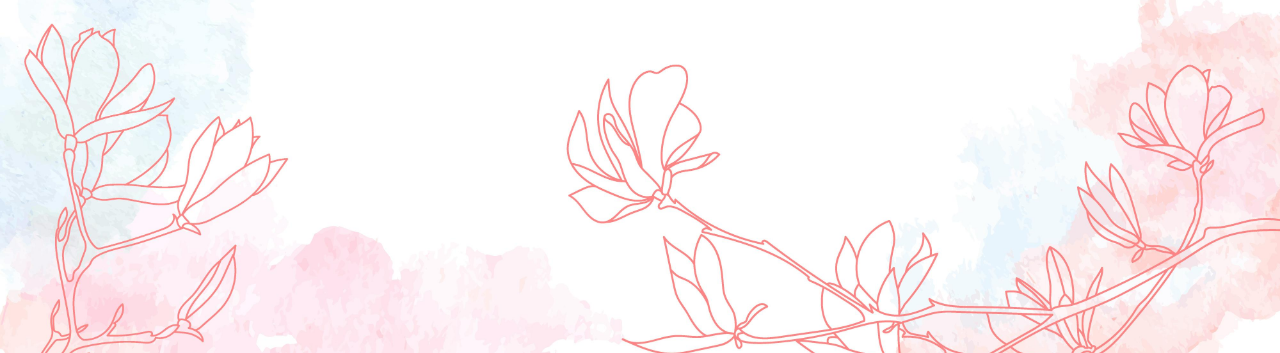
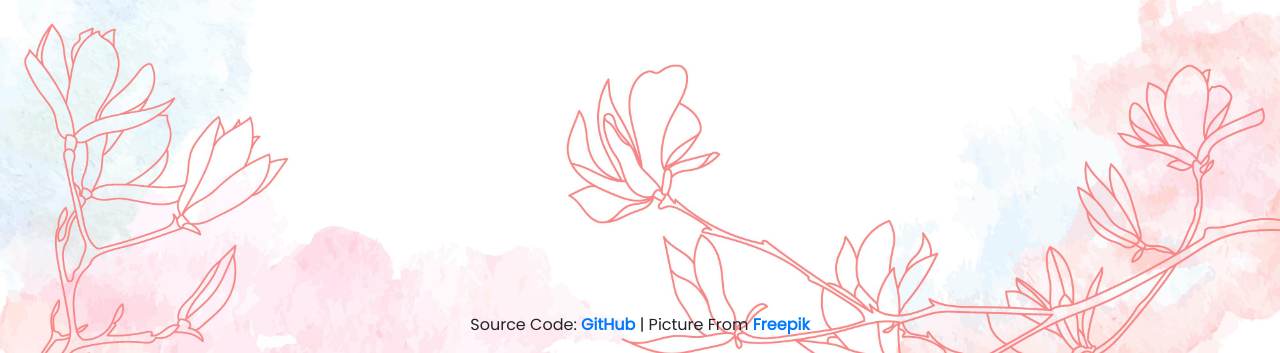
Before and after one commit to akashprasher/firebase-authentication, a plain HTML site: page public/index.html in a window 1280 px wide. Shown: the part 447-800 px from the top of the page. Drawn offline with nearby package versions, Linux system fonts and the light colour scheme; no server answers.

Commit message:
Adding source code link and styling
Signed-off-by: akash prasher <prince.akash.prasher@gmail.com>

```diff
--- a/public/css/style.css
+++ b/public/css/style.css
@@ -71,6 +71,22 @@ body {
   margin-bottom: auto;
 }
 
+footer {
+  position: fixed;
+  bottom: 0;
+  width: 100%;
+}
+
+footer a {
+  /* color: #000000; */
+  text-decoration: none !important;
+}
+
+footer a:hover {
+  /* color: #000000dc; */
+  text-decoration: none !important;
+}
+
 @media only screen and (max-width: 600px) {
   .heading-main {
     font-size: 15px;
--- a/public/index.html
+++ b/public/index.html
@@ -53,6 +53,23 @@
         </div>
       </section>
     </main>
+    <footer>
+      <div class="container text-center">
+        <p class="para-main">
+          Source Code:
+          <a
+            class="font-weight-bold"
+            target="_blank"
+            href="https://github.com/akashprasher/firebase-authentication"
+            >GitHub</a
+          >
+          | Picture From
+          <a class="font-weight-bold" target="_blank" href="https://freepik.com"
+            >Freepik</a
+          >
+        </p>
+      </div>
+    </footer>
     <!-- Scripts Below -->
     <script>
       function hideLoader() {
```
